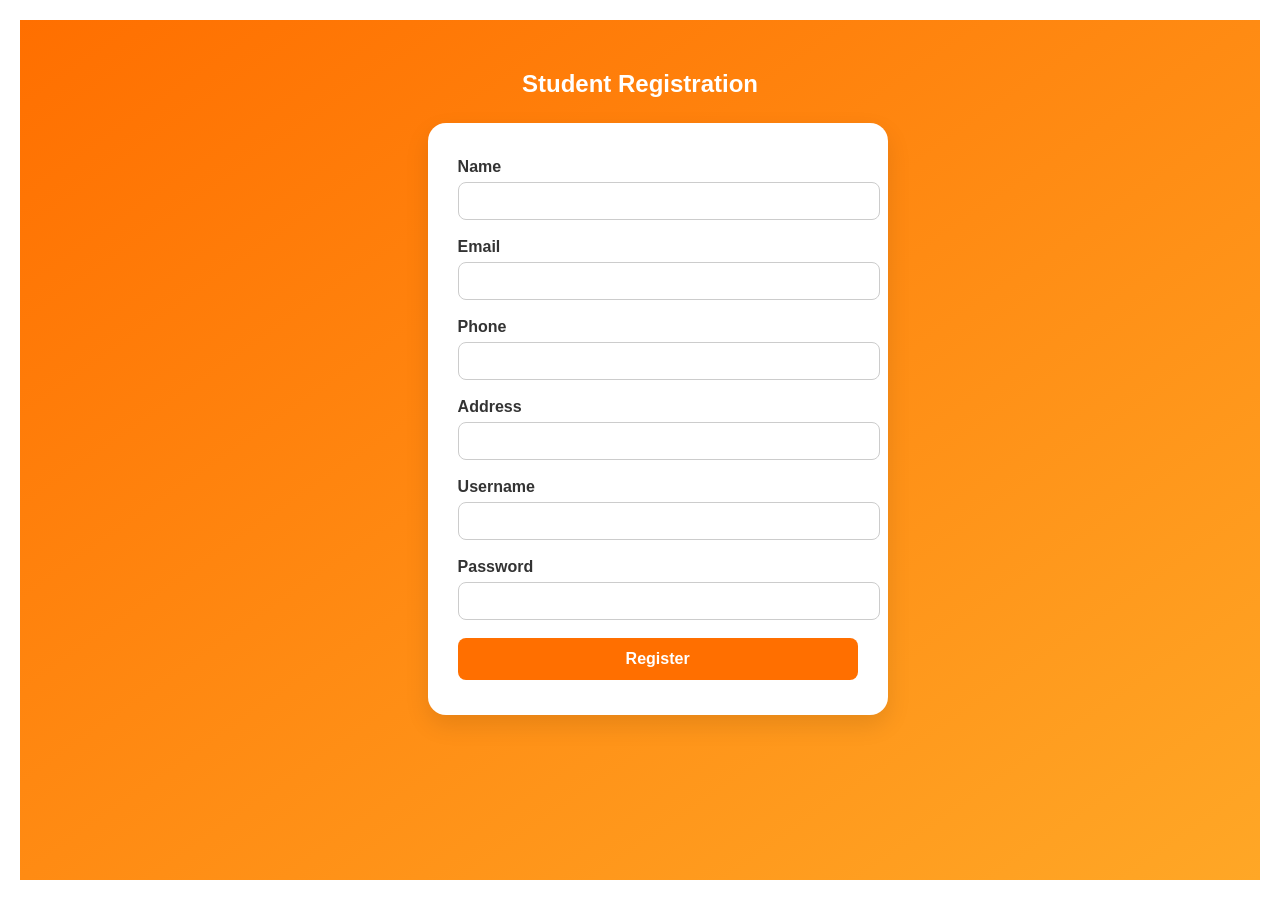
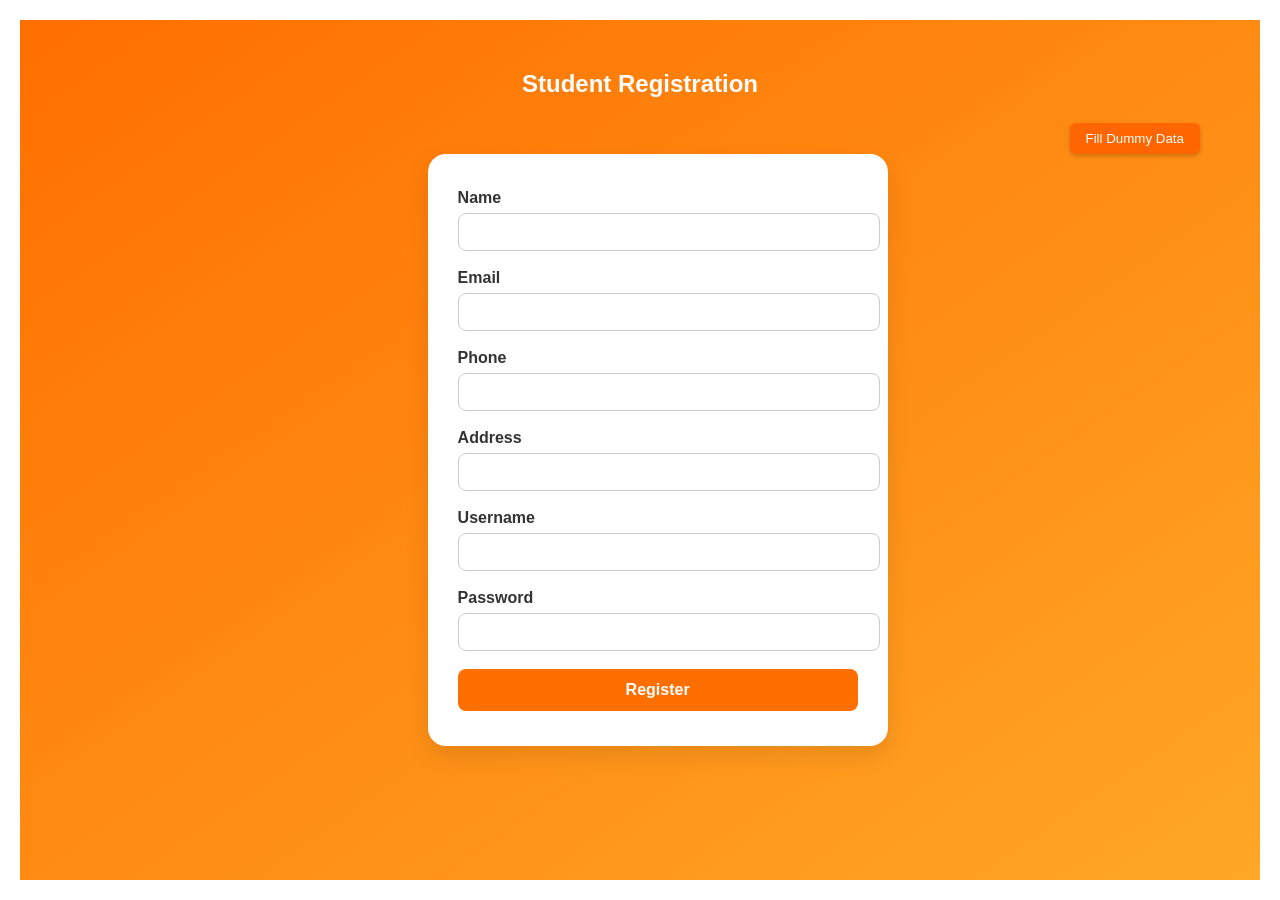
Before and after one commit to RashmiFernando/student_enrollment, a React (Create React App) app in the folder frontend/: page /register in a window 1280 px wide. Built offline with nearby package versions, Linux system fonts and the light colour scheme.

Commit message:
Add dummy data button

```diff
--- a/frontend/src/components/css/registerStudent.css
+++ b/frontend/src/components/css/registerStudent.css
@@ -73,3 +73,25 @@
 .submit-button:hover {
   background-color: var(--orange-hover);
 }
+
+.dummy-button-wrapper {
+  display: flex;
+  justify-content: flex-end;
+  margin: 10px 30px 0 0;
+}
+
+.dummy-button {
+  padding: 8px 16px;
+  background-color: #ff6600;
+  border: none;
+  border-radius: 6px;
+  color: white;
+  font-weight: 500;
+  cursor: pointer;
+  box-shadow: 0 2px 4px rgba(0, 0, 0, 0.2);
+  transition: background-color 0.3s ease;
+}
+
+.dummy-button:hover {
+  background-color: #cc5200;
+}
--- a/frontend/src/components/student/registerStudent.js
+++ b/frontend/src/components/student/registerStudent.js
@@ -29,16 +29,32 @@ const StudentRegister = () => {
         axios.post("http://localhost:5000/student/register", newStudent)
             .then(() => {
                 alert("Student Registered Successfully!");
-                navigate("/student-dashboard");
+                navigate("/");
             })
             .catch((err) => {
                 alert("Error: " + err.response.data.message);
             });
     };
 
+
+    const fillDummyData = () => {
+        setName("Rashmi Fernando");
+        setEmail("rashmi123@example.com");
+        setPhone("0712345678");
+        setAddress("123, Orange Street, Colombo");
+        setUsername("rashmi1");
+        setPassword("1234");
+      };
+
     return (
         <div className="register-container">
             <h2 className="register-title">Student Registration</h2>
+
+            <div className="dummy-button-wrapper">
+                <button className="dummy-button" type="button" onClick={fillDummyData}>
+                Fill Dummy Data
+                </button>
+            </div>
 
             <form className="register-form" onSubmit={sendData}>
                 <div className="form-group">
```
